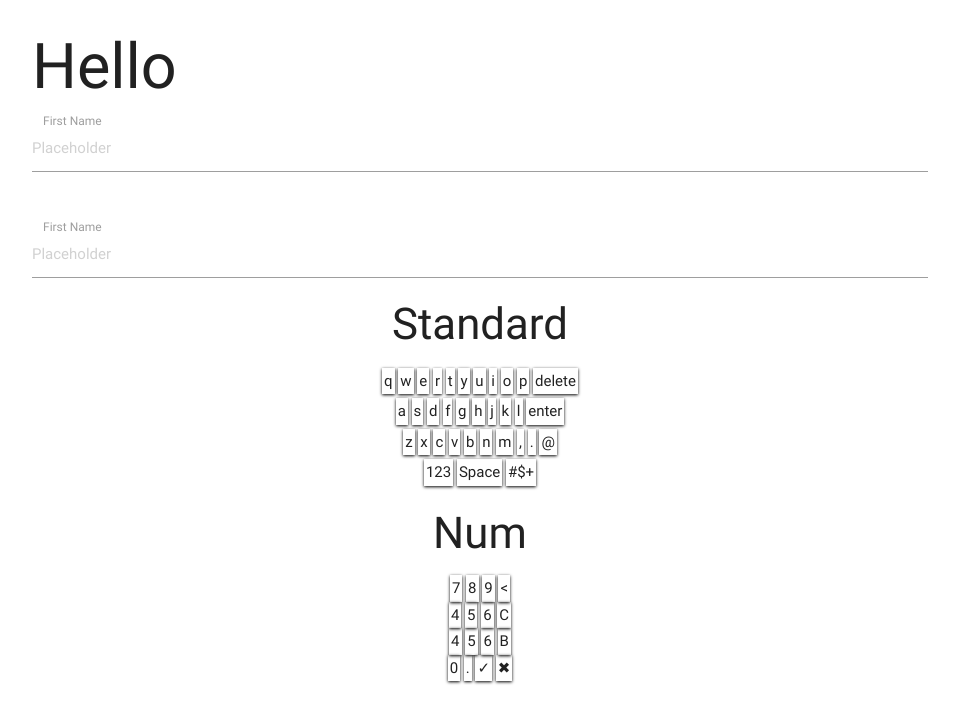
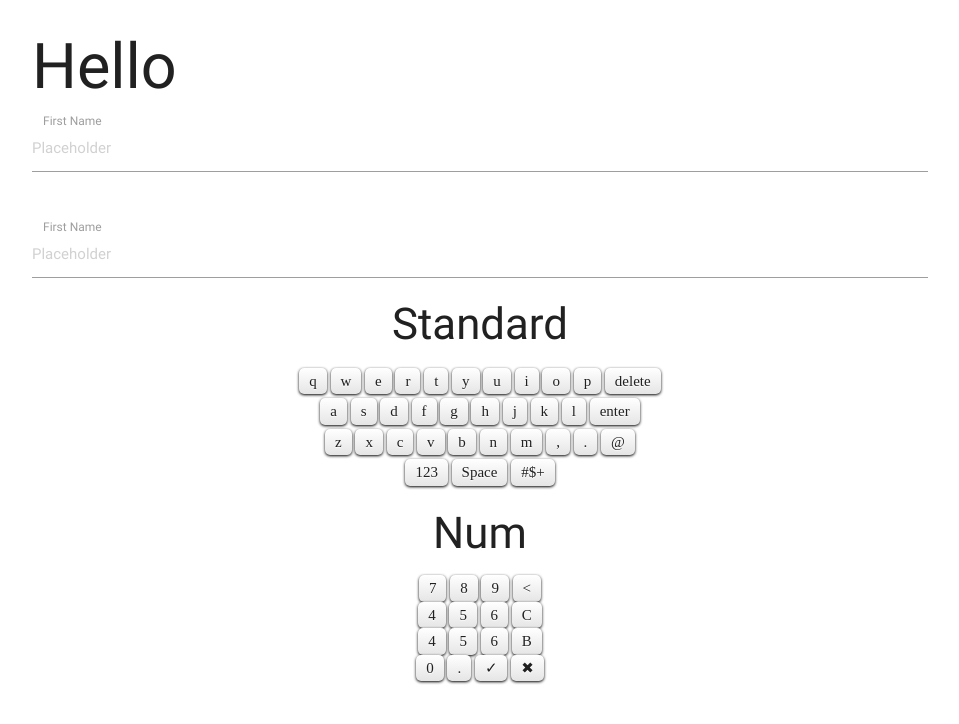
Before and after one commit to ev-devs/jboard, a website: page index.html in a window 1280 px wide. Shown: the whole page, without its empty margins (160-1119 px from the left). Drawn offline with nearby package versions, Linux system fonts and the light colour scheme.

Commit message:
getting this to work

```diff
--- a/jboard.css
+++ b/jboard.css
@@ -1,9 +1,24 @@
 .jboard-key {
+    font-size: 15px;
+    font-family: Arial Unicode MS;
     margin: : 6px 6px;
     padding : 2px;
+    padding-left: 10px;
+    padding-right: 10px;
     text-shadow: 0px 1px 1px #ffffff;
     box-shadow: 0px 1px 3px #000000;
+    border-radius: 5px;
+    background: -webkit-gradient(linear, left top, left bottom, color-stop(0%,#ffffff), color-stop(100%,#e5e5e5));
+    background: -moz-linear-gradient(top, #ffffff 0%, #e5e5e5 100%);
+    background-color: #fff;
+    box-shadow: 0px 1px 3px #000000;
+    -webkit-box-shadow: 0px 1px 3px #000000;
+    -moz-box-shadow: 0px 1px 3px #000000;
+    -moz-border-radius: 5px;
+    filter: progid:DXImageTransform.Microsoft.gradient( startColorstr='#ffffff', endColorstr='#e5e5e5',GradientType=0 );
 }
+
+
 
 
 .standard-jboard-container {
```
